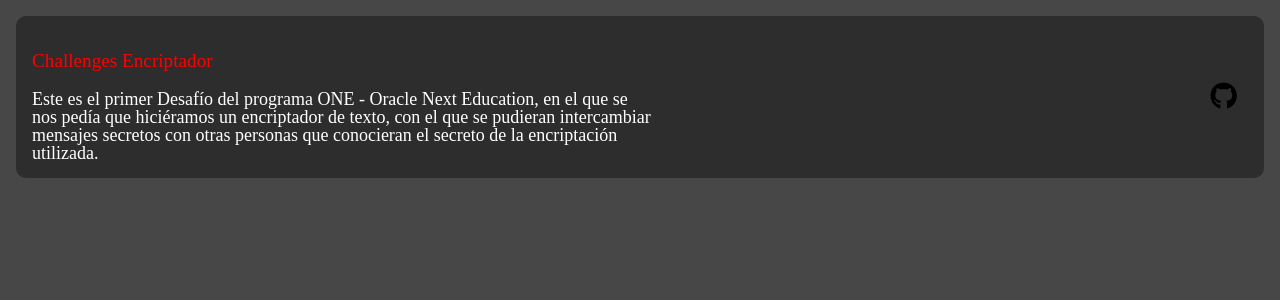
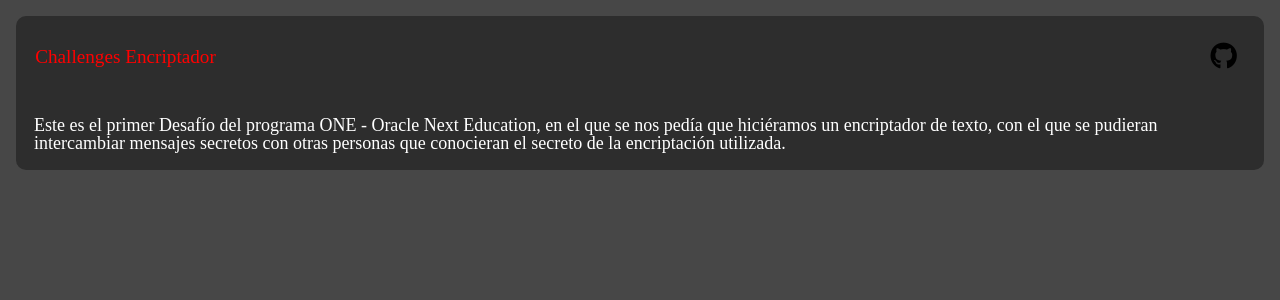
Before and after one commit to luisangelponcealvarez/challenges-encriptador, a React (Vite) app: page / in a window 1280 px wide. Shown: the top 300 px of the page. Built offline with nearby package versions, Linux system fonts and the light colour scheme.

Commit message:
add css and description and proyect

```diff
--- a/src/components/AreaParaLaDefinición.tsx
+++ b/src/components/AreaParaLaDefinición.tsx
@@ -3,19 +3,20 @@ import "../style/AreaParaLaDefinición.css";
 export function AreaParaLaDefinición() {
   return (
     <div id="area-para-la-definicion">
-      <div className="text">
+      <div className="section-title">
         <h1 className="title">Challenges Encriptador</h1>
-        <p>
-          Este es el primer Desafío del programa ONE - Oracle Next Education, en
-          el que se nos pedía que hiciéramos un encriptador de texto, con el que
-          se pudieran intercambiar mensajes secretos con otras personas que
-          conocieran el secreto de la encriptación utilizada.
-        </p>
+
+        <a href="https://github.com/luisangelponcealvarez/challenges-encriptador">
+          <i className="fa-brands fa-github icon"></i>
+        </a>
       </div>
 
-      <a href="https://github.com/luisangelponcealvarez/challenges-encriptador">
-        <i className="fa-brands fa-github icon"></i>
-      </a>
+      <p className="text">
+        Este es el primer Desafío del programa ONE - Oracle Next Education, en
+        el que se nos pedía que hiciéramos un encriptador de texto, con el que
+        se pudieran intercambiar mensajes secretos con otras personas que
+        conocieran el secreto de la encriptación utilizada.
+      </p>
     </div>
   );
 }
--- a/src/style/AreaParaLaDefinición.css
+++ b/src/style/AreaParaLaDefinición.css
@@ -4,22 +4,24 @@
   margin: 1em;
   display: flex;
   flex-wrap: wrap;
+}
+
+#area-para-la-definicion .section-title {
+  display: flex;
   align-items: center;
   justify-content: space-between;
-}
-
-#area-para-la-definicion .text {
-  width: 50%;
-  margin: 1em;
+  width: 100%;
 }
 
 #area-para-la-definicion .title {
   color: #ff0000;
-  margin: 1em auto;
+  margin: 1em;
   font-size: larger;
 }
 
-#area-para-la-definicion p {
+#area-para-la-definicion .text {
+  max-width: max-content;
+  margin: 1em;
   font-size: large;
   color: white;
 }
```
